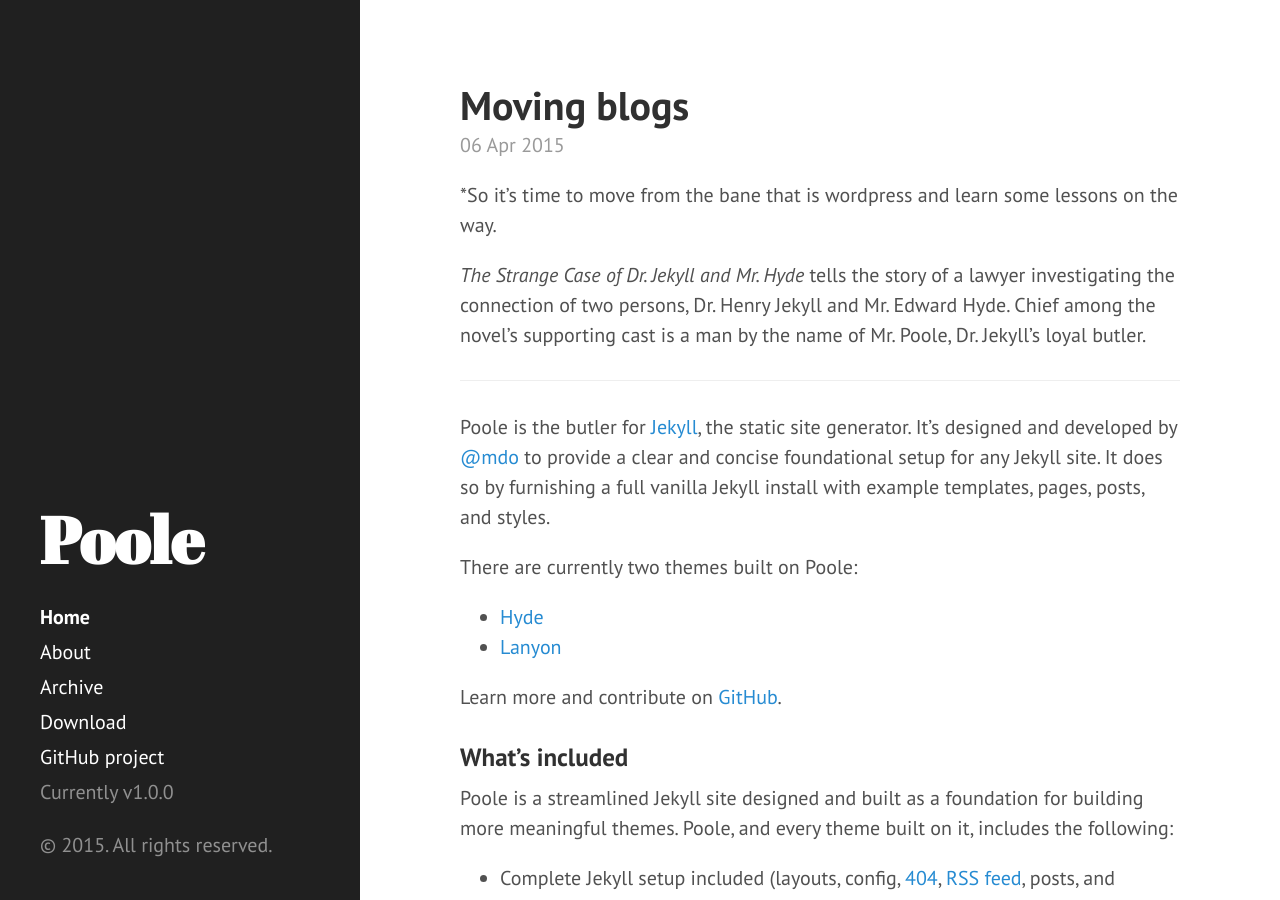
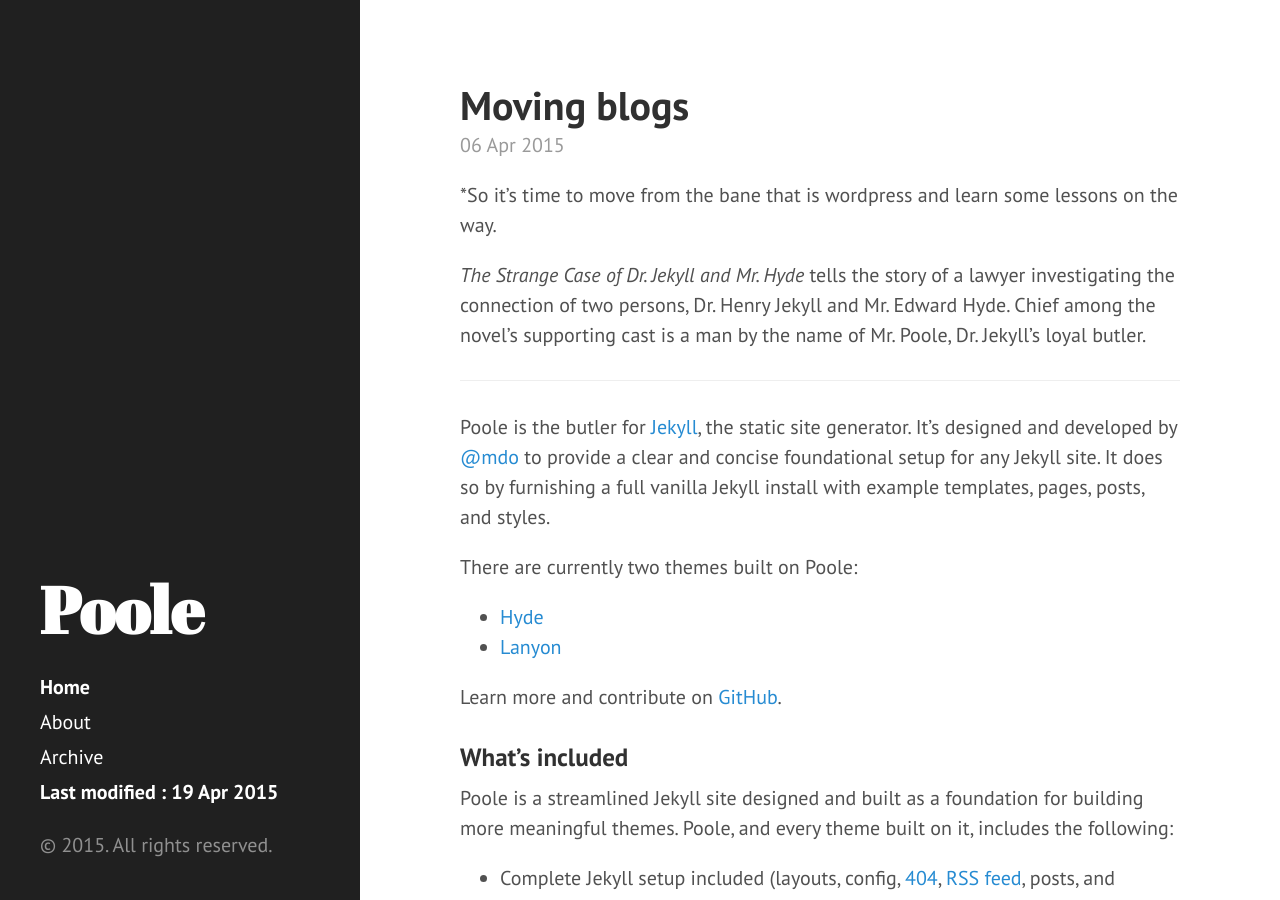
Before and after one commit to harvy4002/harvy4002.github.io, a Jekyll site: the page built from index.html, in a window 1280 px wide and 900 px high. Built offline with Jekyll 4.4.1, drawn with Linux system fonts in a browser that asks for light colours; the list of posts is cut into pages by our own code.

Commit message:
Removed unused links in sidebar.
Also added last modified date.

```diff
--- a/_includes/sidebar.html
+++ b/_includes/sidebar.html
@@ -26,9 +26,8 @@
         {% endif %}
       {% endfor %}
 
-      <a class="sidebar-nav-item" href="{{ site.github.repo }}/archive/v{{ site.version }}.zip">Download</a>
-      <a class="sidebar-nav-item" href="{{ site.github.repo }}">GitHub project</a>
-      <span class="sidebar-nav-item">Currently v{{ site.version }}</span>
+
+    <a class="sidebar-nav-item{% if page.url == site.baseurl %} active{% endif %}">Last modified : {{ site.time | date_to_string }}</a>
     </nav>
 
     <p>&copy; {{ site.time | date: '%Y' }}. All rights reserved.</p>
```
